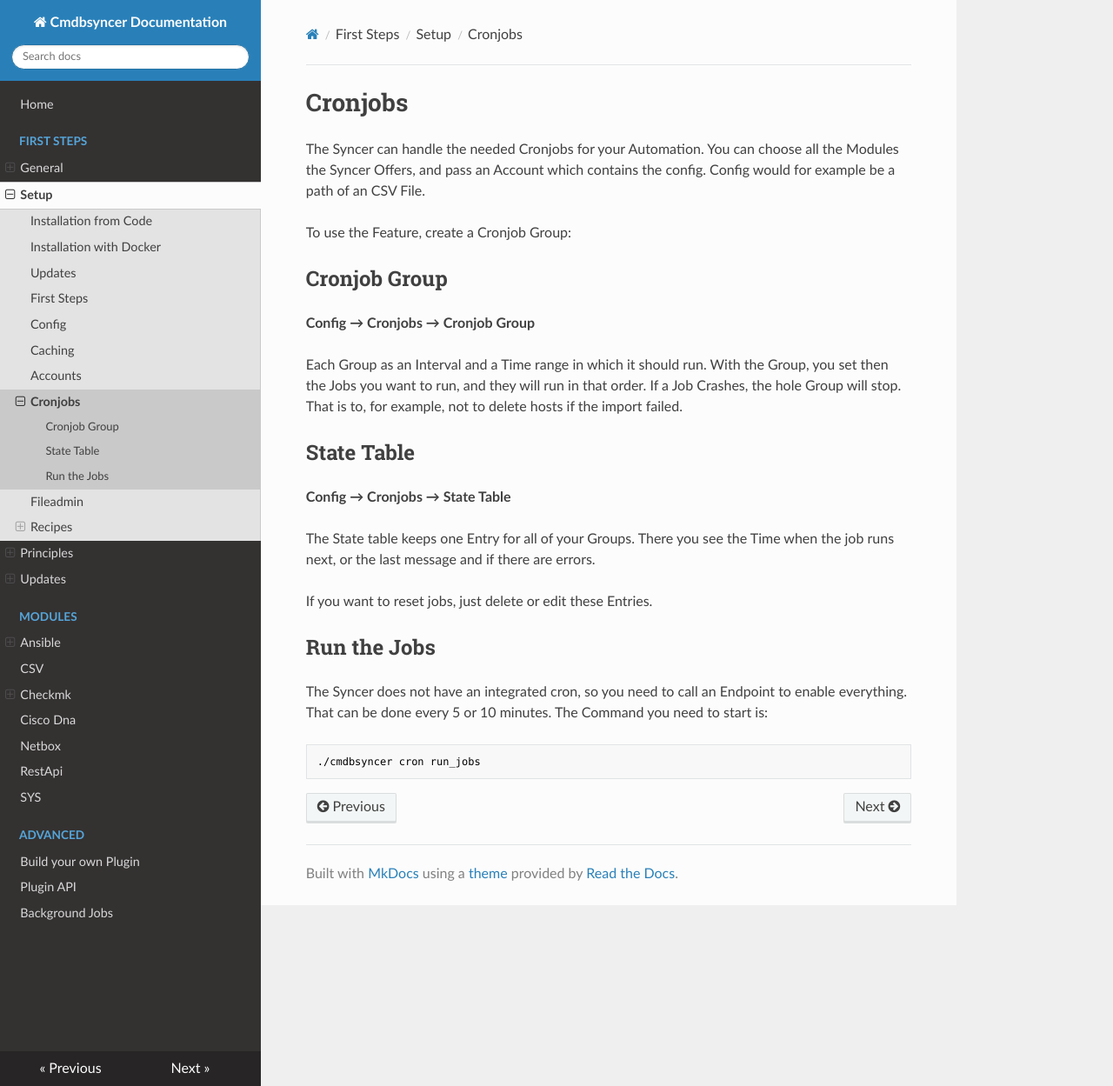
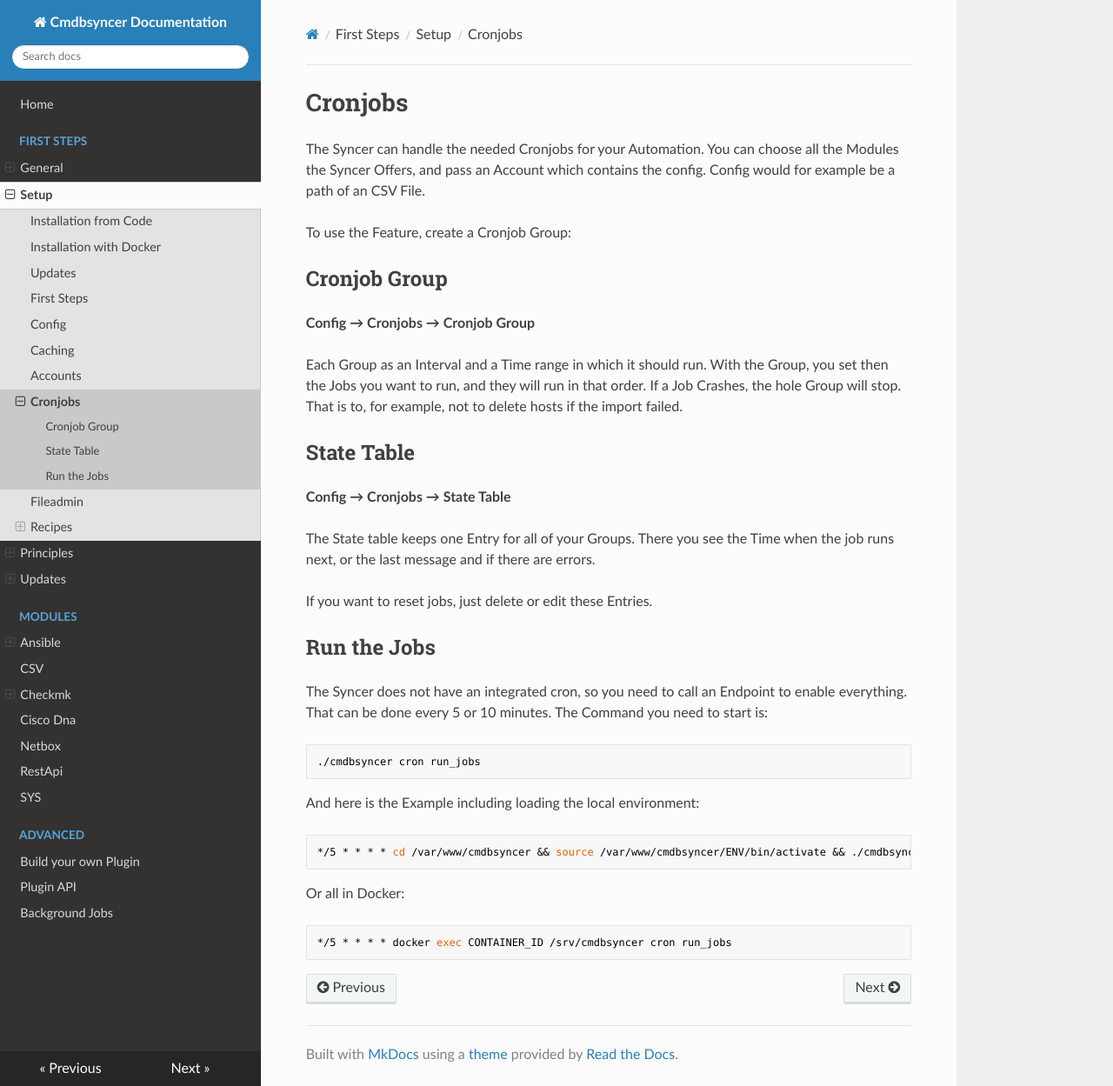
Before and after one commit to kuhn-ruess/cmdbsyncer, an MkDocs documentation site: the page built from docs/basics/cron.md, in a window 1280 px wide and 1249 px high. Shown: the whole window at 87% size. Built offline with MkDocs 1.6.1, drawn with Linux system fonts in a browser that asks for light colours; nearby versions of some CDN libraries.

Commit message:
Updated Cron Docu

````diff
--- a/docs/basics/cron.md
+++ b/docs/basics/cron.md
@@ -26,3 +26,15 @@
 ```
 ./cmdbsyncer cron run_jobs
 ```
+
+And here is the Example including loading the local environment:
+
+```
+*/5 * * * * cd /var/www/cmdbsyncer && source /var/www/cmdbsyncer/ENV/bin/activate && ./cmdbsyncer cron run_jobs
+```
+
+Or all in Docker:
+
+```
+*/5 * * * * docker exec CONTAINER_ID /srv/cmdbsyncer cron run_jobs
+```
````
